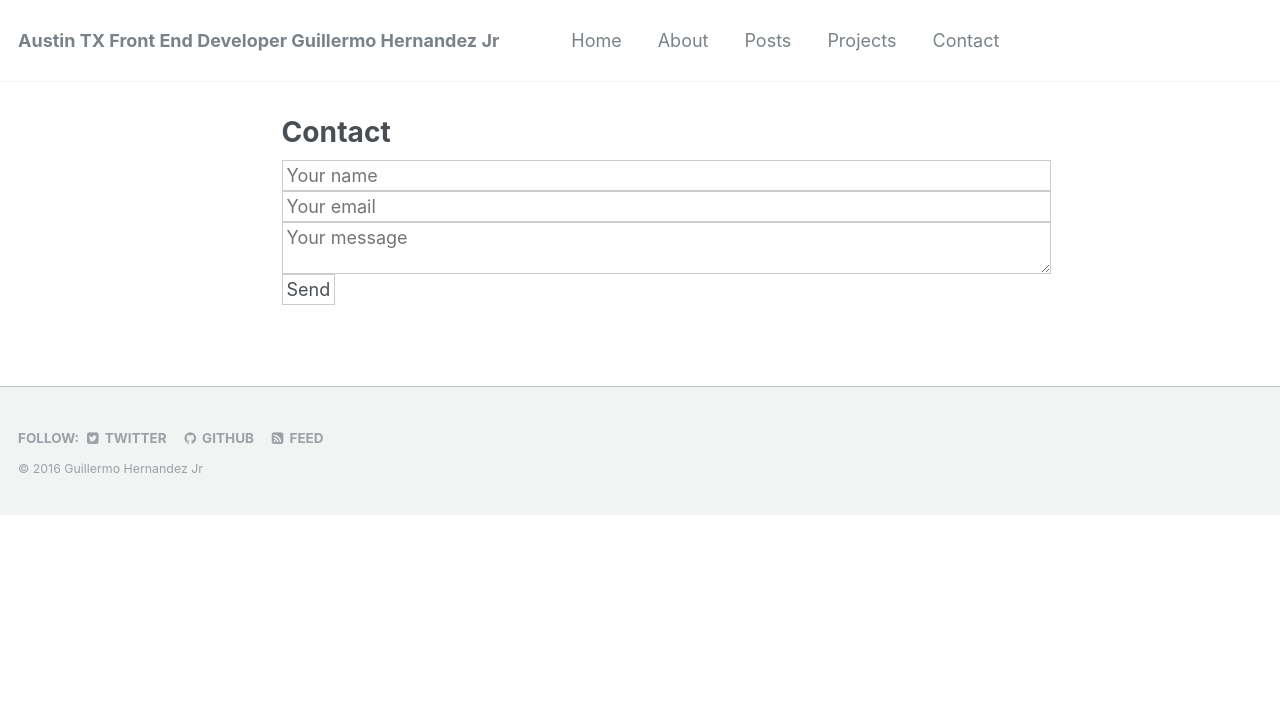
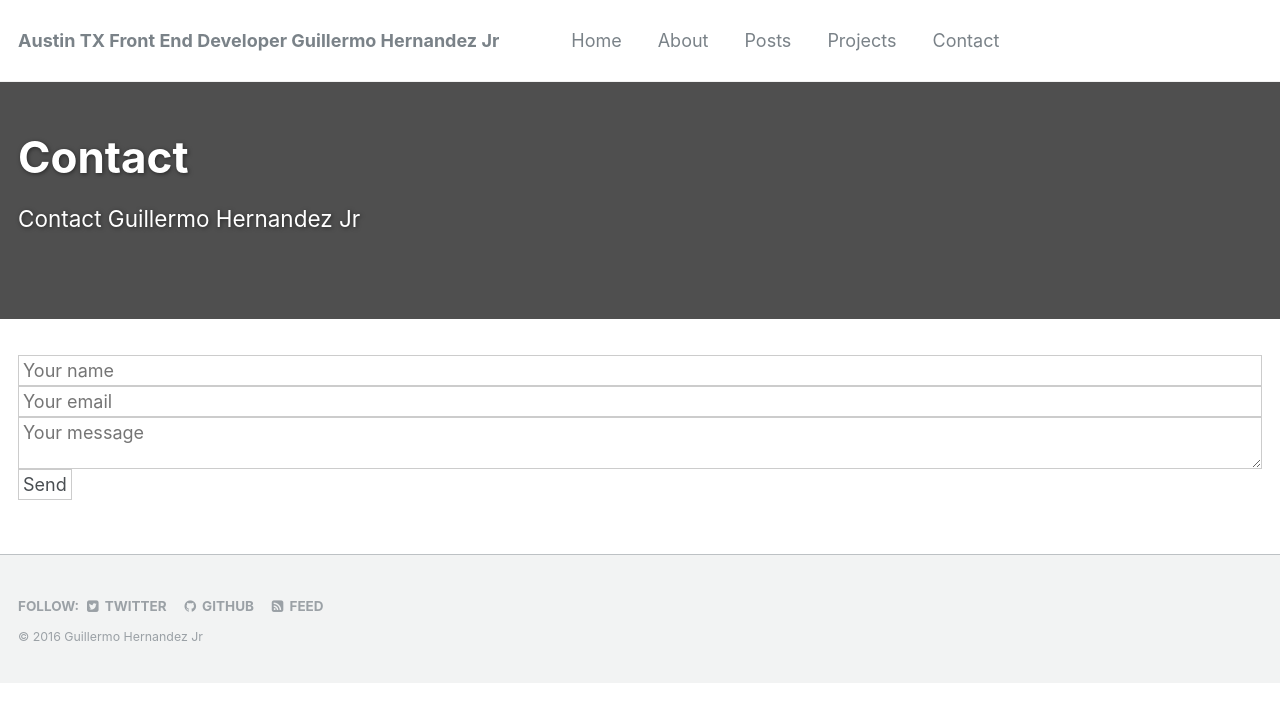
Before and after one commit to guillermohernandez/guillermohernandez.github.io, a Jekyll site: the page built from _pages/contact.md, in a window 1280 px wide. Shown: the top 722 px of the page. Built offline with Jekyll 4.4.1, drawn with Linux system fonts in a browser that asks for light colours; part of the change alters nothing that is shown.

Commit message:
Update contact.md

```diff
--- a/_pages/contact.md
+++ b/_pages/contact.md
@@ -1,9 +1,13 @@
 ---
 title: "Contact"
-layout: single
+layout: splash
 excerpt: "Contact Guillermo Hernandez Jr"
 sitemap: false
 permalink: /contact/
+header:
+  overlay_color: "#000"
+  overlay_filter: "0.5"
+  overlay_image: unsplash-image-1.jpg
 ---
 <form id="contactform" method="POST">
     <input type="text" name="name" placeholder="Your name">
```
